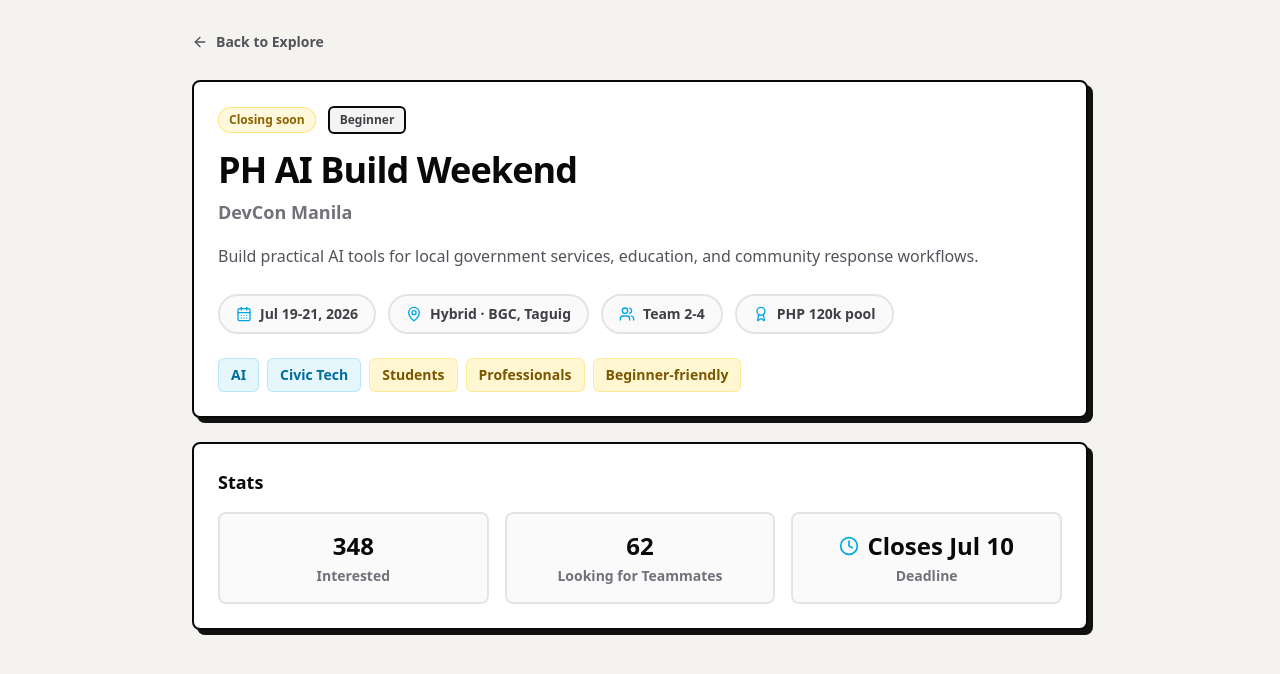
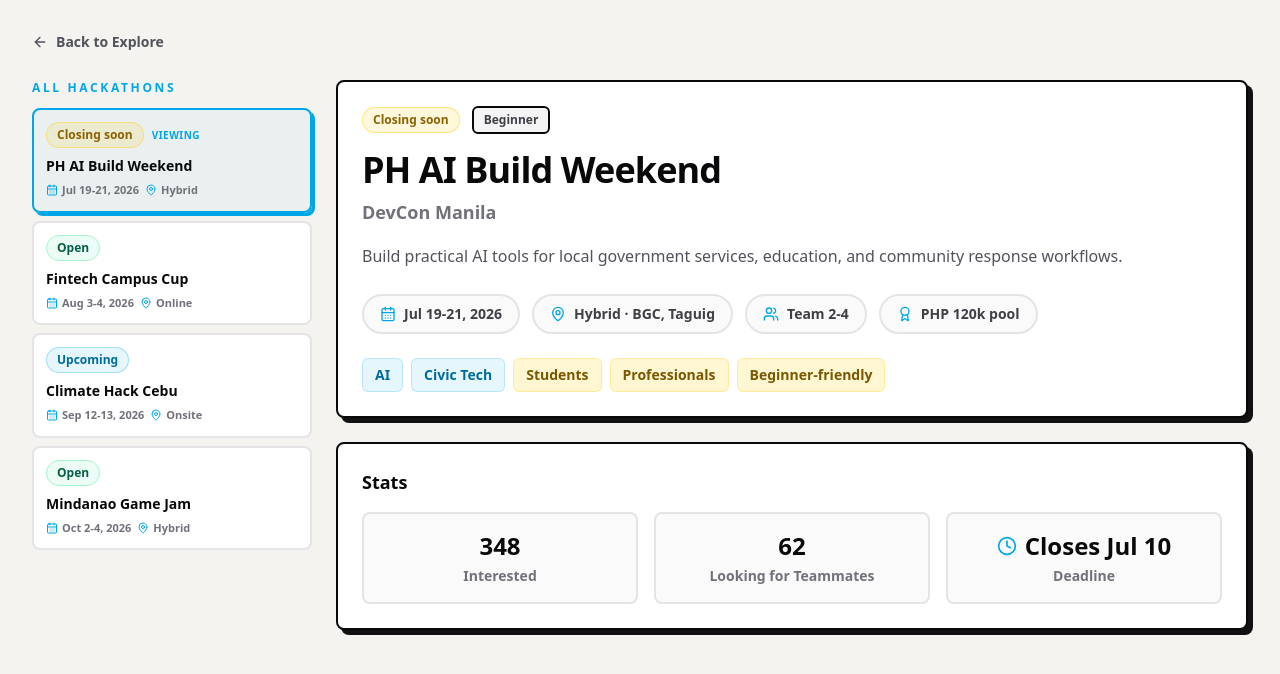
Before and after one commit to MannLester/hack-a-ton, a Next.js app: page /hackathon/ph-ai-build in a window 1280 px wide. Shown: the top 674 px of the page. Built offline with nearby package versions, Linux system fonts and the light colour scheme; no server answers.

Commit message:
add sidebar components to the explore page

```diff
--- a/app/hackathon/[id]/page.tsx
+++ b/app/hackathon/[id]/page.tsx
@@ -5,7 +5,6 @@ import {
   Award,
   CalendarDays,
   Clock,
-  Heart,
   MapPin,
   Users,
 } from "lucide-react";
@@ -32,7 +31,7 @@ export default async function HackathonDetailsPage({
 
   return (
     <div className="min-h-screen bg-[#f5f3ef] p-4 sm:p-6 lg:p-8">
-      <div className="mx-auto max-w-4xl space-y-6">
+      <div className="mx-auto max-w-7xl space-y-6">
         <Link
           href="/"
           className="inline-flex items-center gap-2 text-sm font-bold text-zinc-600 hover:text-zinc-950"
@@ -41,6 +40,54 @@ export default async function HackathonDetailsPage({
           Back to Explore
         </Link>
 
+        <div className="grid gap-6 lg:grid-cols-[280px_1fr]">
+          <aside className="order-2 lg:order-1 lg:sticky lg:top-6 lg:self-start">
+            <h2 className="mb-3 text-xs font-black uppercase tracking-[0.22em] text-[#00a7e8]">
+              All Hackathons
+            </h2>
+            <div className="space-y-2">
+              {hackathons.map((h) => {
+                const isSelected = h.id === id;
+                return (
+                  <Link
+                    key={h.id}
+                    href={`/hackathon/${h.id}`}
+                    className={`block rounded-lg border-2 p-3 transition-all ${
+                      isSelected
+                        ? "border-[#00a7e8] bg-[#00a7e8]/5 shadow-[3px_3px_0_#00a7e8]"
+                        : "border-zinc-200 bg-white hover:border-zinc-950 hover:shadow-[3px_3px_0_#111]"
+                    }`}
+                  >
+                    <div className="flex items-center gap-2">
+                      <StatusPill className={statusClass(h.status)}>
+                        {h.status}
+                      </StatusPill>
+                      {isSelected && (
+                        <span className="text-[10px] font-black uppercase tracking-wider text-[#00a7e8]">
+                          Viewing
+                        </span>
+                      )}
+                    </div>
+                    <h3 className="mt-2 text-sm font-black text-zinc-950">
+                      {h.name}
+                    </h3>
+                    <div className="mt-1.5 flex flex-wrap gap-1.5 text-[11px] font-bold text-zinc-500">
+                      <span className="inline-flex items-center gap-1">
+                        <CalendarDays className="size-3 text-[#00a7e8]" />
+                        {h.date}
+                      </span>
+                      <span className="inline-flex items-center gap-1">
+                        <MapPin className="size-3 text-[#00a7e8]" />
+                        {h.format}
+                      </span>
+                    </div>
+                  </Link>
+                );
+              })}
+            </div>
+          </aside>
+
+          <main className="order-1 space-y-6 lg:order-2">
             <PanelCard className="border-zinc-950 p-6">
               <div className="flex flex-wrap items-center gap-3">
                 <StatusPill className={statusClass(hackathon.status)}>
@@ -127,6 +174,8 @@ export default async function HackathonDetailsPage({
                 </div>
               </div>
             </PanelCard>
+          </main>
+        </div>
       </div>
     </div>
   );
```
Also changed, not shown: 1 other file (tests, documents, lock files or other folders). Lines whose indentation alone changed are shown as unchanged.
